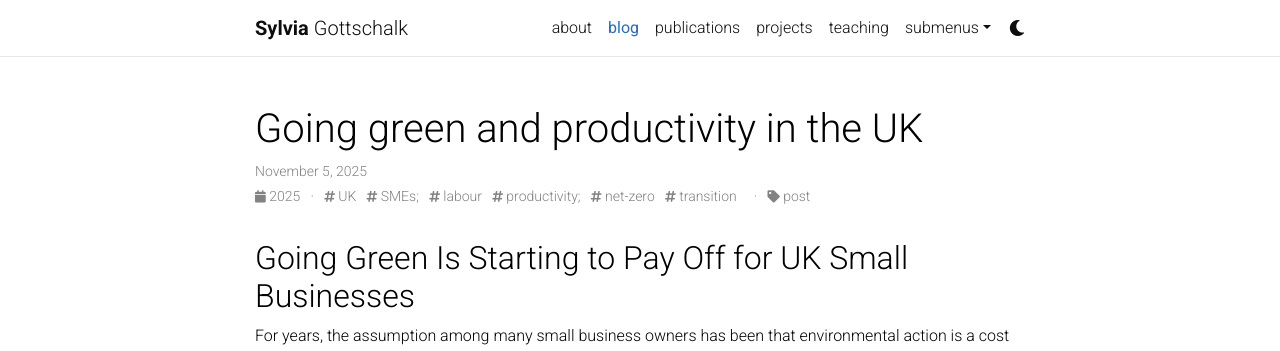
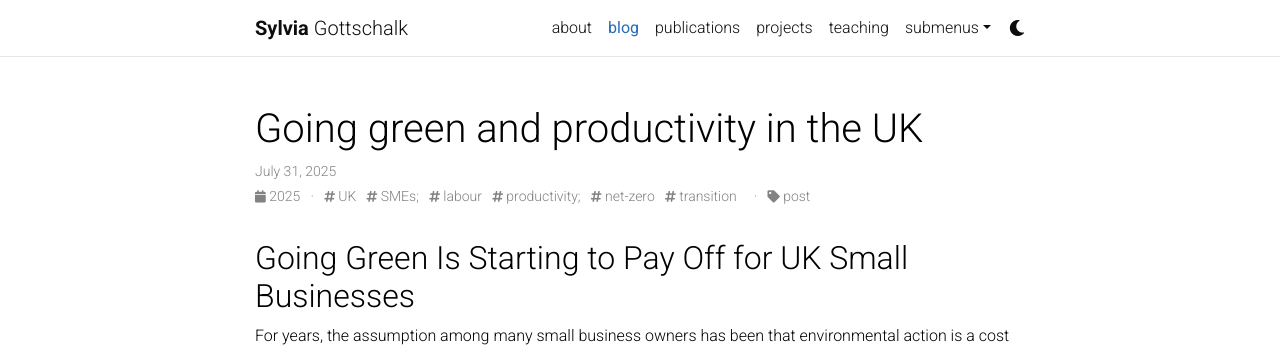
Before and after one commit to sdgottschalk/sgottschalk.io, a Jekyll site: the page built from _posts/2025-07-31-LSBS.md, in a window 1280 px wide and 900 px high. Shown: the top 351 px of the window. Built offline with Jekyll 4.4.1, drawn with Linux system fonts in a browser that asks for light colours; full-size pictures stand in for the smaller copies a plugin makes; comment, search, counter and statistics services are not loaded; a style sheet for code colours, icons or effects is not loaded.

Commit message:
Update post date to July 31, 2025

```diff
--- a/_posts/2025-07-31-LSBS.md
+++ b/_posts/2025-07-31-LSBS.md
@@ -1,7 +1,7 @@
 ---
 layout: post
 title: Going green and productivity in the UK
-date: 2025-11-05 11:12:00
+date: 2025-07-31 11:12:00
 description: SMEs going green and more productive
 tags: UK SMEs; labour productivity; net-zero transition
 categories: post
```
